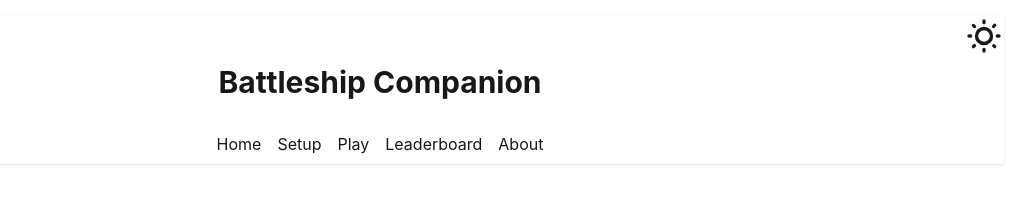
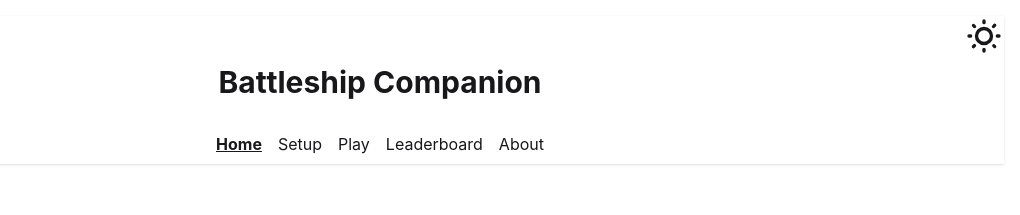
Before and after one commit to 2026-fall-applied-react/tca-battleship, a React (Vite) app: page / in a window 1280 px wide. Shown: the top 215 px of the page, without its empty margins (260-1280 px from the left). Built offline with nearby package versions, Linux system fonts and the light colour scheme.

Commit message:
active link css for navbar

```diff
--- a/src/components/NavBar.tsx
+++ b/src/components/NavBar.tsx
@@ -1,4 +1,4 @@
-import { Link } from 'react-router';
+import { NavLink } from 'react-router';
 import '../App.css';
 
 interface NavBarProps {
@@ -6,6 +6,10 @@ interface NavBarProps {
   theme: 'light' | 'dark';
   onToggleTheme: () => void;
 }
+
+
+const linkClassName = ({ isActive }: { isActive: boolean }) =>
+  isActive ? 'font-bold underline' : '';
 
 export const NavBar = ({ title, theme, onToggleTheme }: NavBarProps) => (
   <div className="bg-base-100 shadow-sm flex flex-col">
@@ -43,11 +47,21 @@ export const NavBar = ({ title, theme, onToggleTheme }: NavBarProps) => (
     </div>
     <div className="flex justify-center items-center p-2">
     <nav className="flex gap-4">
-      <Link to="/">Home</Link>
-      <Link to="/setup">Setup</Link>
-      <Link to="/play">Play</Link>
-      <Link to="/leaderboard">Leaderboard</Link>
-      <Link to="/about">About</Link>
+      <NavLink to="/" className={linkClassName}>
+        Home
+      </NavLink>
+      <NavLink to="/setup" className={linkClassName}>
+        Setup
+      </NavLink>
+      <NavLink to="/play" className={linkClassName}>
+        Play
+      </NavLink>
+      <NavLink to="/leaderboard" className={linkClassName}>
+        Leaderboard
+      </NavLink>
+      <NavLink to="/about" className={linkClassName}>
+        About
+      </NavLink>
     </nav>
     </div>
   </div>
```
